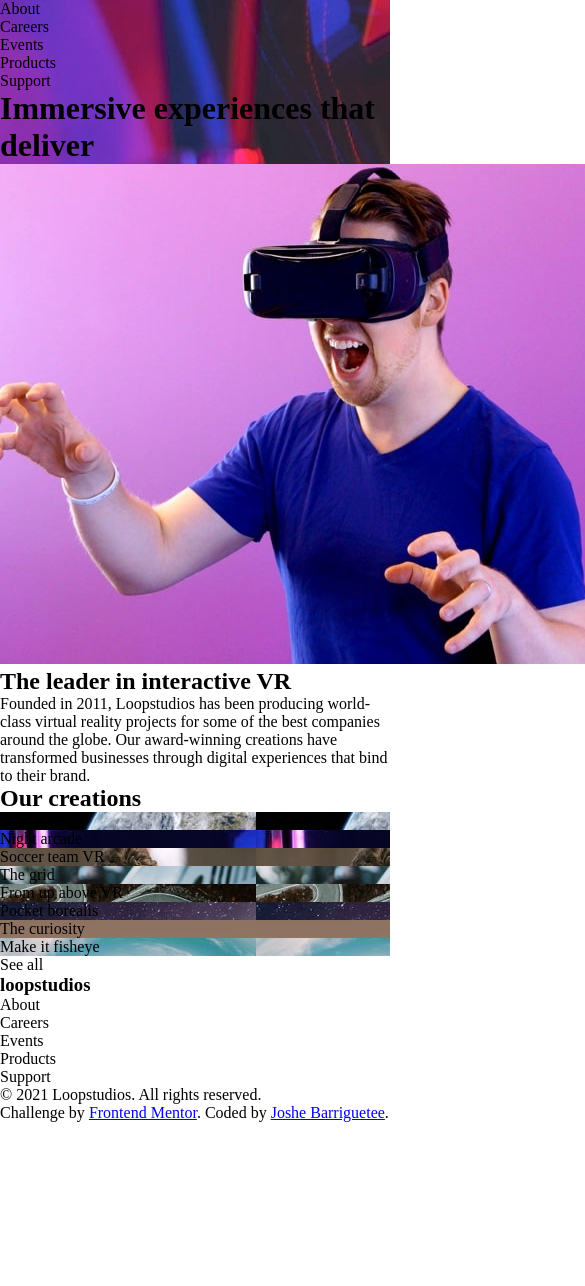
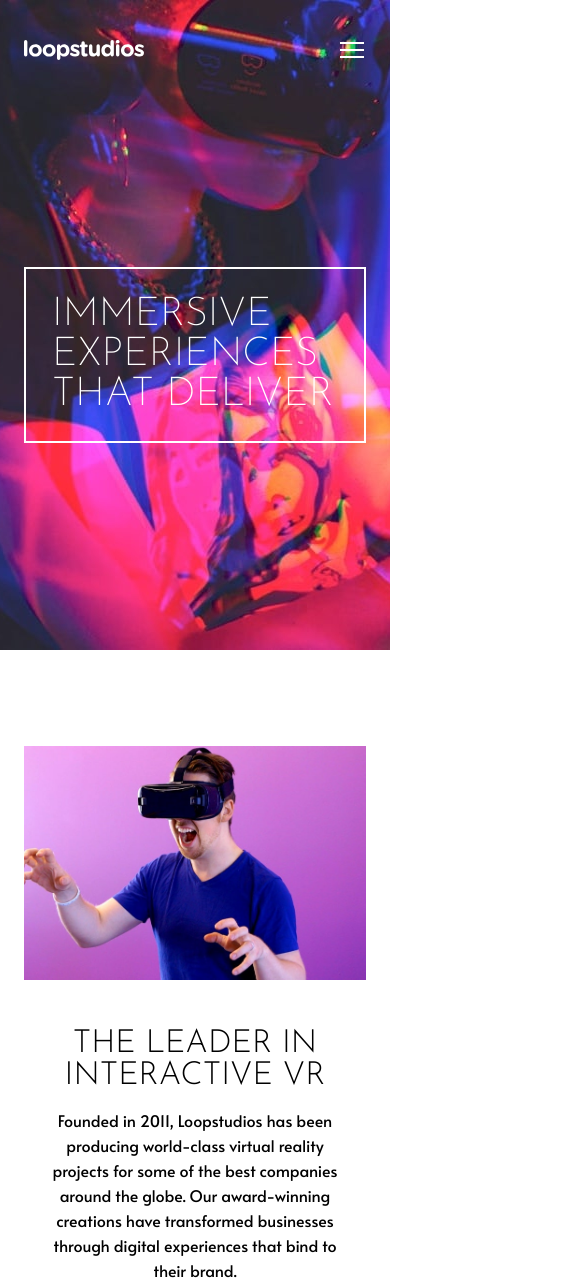
Before and after one commit to jbarriguete86/Loopstudios-landing-page, a plain HTML site: page index.html in a window 390 px wide. Shown: the top 1286 px of the page, 585 px wide, since content can reach past the window. Before the commit the page ends 1122 px from the top, so only its background shows below. Drawn offline with Linux system fonts and the light colour scheme.

Commit message:
mobile commit
Finished the mobile version of the website

```diff
--- a/index.css
+++ b/index.css
@@ -5,11 +5,178 @@
 
 }
 
-header{
-    background: url("./images/desktop/image-hero.jpg");
+body{
+    width: 100dvw;
+    height: 100dvh;
+    font-family: "Josefin Sans", sans-serif;
 }
 
-/* services section */
+/* HEADER SECTION */
+
+header{
+    display: flex;
+    flex-direction: column;
+    background-image: url('./images/desktop/image-hero.jpg');
+    height: 650px;
+    width: 100%;
+    background-repeat: no-repeat;
+    background-position: center;
+    color: #FFFFFF;
+}
+
+.navbar,
+.nav--inner{
+    display: flex;
+}
+
+.navbar{
+    position: relative;
+    justify-content: space-between;
+}
+
+.closeNav--btn,
+.logo{
+z-index: 1;
+}
+
+.nav--inner{
+    height: 650px;
+    width: 100%;
+    margin: 0;
+    position: absolute;
+    flex-direction: column;
+    background: #000000;
+    padding: 233px 24px 0;
+    gap: 24px;
+    /* transition: display 0.5s ease */
+}
+
+.nav--inner > p{
+    cursor: pointer;
+    font-size: 1.5rem;
+    font-weight:200;
+    text-transform: uppercase;
+}
+
+.logo{
+    width: 144px;
+    padding: 40px 0 0 24px;
+}
+
+.navbar,
+.nav--inner,
+.closeNav--btn,
+.hambg--icon{
+    transition: all 0.5s ease-in-out;
+}
+
+.hambg--icon{
+    width: 24px;
+    object-fit: scale-down;
+    cursor: pointer;
+    margin-top: 40px;
+    margin-right: 26px;
+}
+
+.closeNav--btn{
+    cursor: pointer;
+    font-size: 1.5rem;
+    margin-top: 40px;
+    margin-right: 26px;
+
+}
+
+.opened,
+.closed{
+    display: none;
+}
+
+
+header > h1{
+    text-transform: uppercase;
+    margin:auto 24px;
+    padding: 26px;
+    font-size: 2.5rem;
+    font-weight: 200;
+    border: 2px solid #FFFFFF;
+
+}
+
+/* ABOUT SECTION */
+.about,
+.about--inner{
+    display: flex;
+    flex-direction: column;
+}
+
+.about{
+    margin: 96px 24px;
+    gap: 3em;
+}
+
+.about > img{
+    width: 100%;
+}
+
+.about--inner{
+    justify-content: space-between;
+    gap: 1em;
+    margin: 0 24px;
+}
+
+.about--inner > h2,
+.about--inner > p{
+    text-align: center;
+}
+
+.about--inner > h2{
+font-size: 2rem;
+text-transform: uppercase;
+font-weight: 300;
+}
+
+.about--inner > p{
+    font-family: "Alata", sans-serif;
+    font-weight: 400;
+    font-size: 1rem;
+    line-height: 25px;
+}
+
+
+/* SERVICES SECTION */
+.services{
+    display: flex;
+    flex-direction: column;
+    gap: 24px;
+    justify-content: center;
+    align-items: center;
+    margin-bottom: 96px;
+}
+
+.services > h2{
+    margin-bottom: 24px;
+    font-size: 2rem;
+    font-weight: 300;
+    text-transform: uppercase;
+
+}
+
+.service{
+    display: flex;
+    align-items: center;
+    width: 327px;
+    height: 120px;
+    padding-left: 20px;
+    color: #FFFFFF;
+    font-size:1.5rem;
+    font-weight: 300;
+    text-transform: uppercase;
+    cursor: pointer;
+}
+
+.service > p{
+    width: 180px;
+}
 
 .deep--earth{
 background: url('./images/desktop/image-deep-earth.jpg')
@@ -42,3 +209,67 @@ background: url('./images/desktop/image-curiosity.jpg');
 .make--fisheye{
 background: url('./images/desktop/image-fisheye.jpg');
 }
+
+.all--btn{
+padding: 13px 43px;
+text-transform: uppercase;
+font-size: 0.875rem;
+border: 1px black solid;
+cursor: pointer;
+}
+
+/* footer */
+
+footer,
+.footer--navs,
+.footer--socMedia,
+.attribution{
+    display: flex;
+}
+
+footer,
+.footer--navs{
+    flex-direction: column;
+}
+
+footer{
+    align-items: center;
+    background-color: #000000;
+    color:#FFFFFF;
+    padding: 56px 52px;
+}
+
+.logo--footer{
+    width: 144px;
+    margin-bottom: 32px;
+}
+
+.footer--navs{
+    gap: 1em;
+    margin-bottom: 48px;
+}
+
+.footer--socMedia{
+    gap: 1em;
+    margin-bottom: 16px;
+}
+
+.copyright{
+    font-family: "Alata", sans-serif;
+    font-weight: 300;
+    margin-bottom: 1em;;
+}
+
+.attribution{
+    font-family: "Alata", sans-serif;
+    font-weight: 300;
+    flex-direction: column;
+    justify-content: center;
+    gap: 1em;
+}
+
+.social--media,
+.footer--navs > p{
+    cursor: pointer;
+
+}
--- a/index.html
+++ b/index.html
@@ -4,29 +4,38 @@
   <meta charset="UTF-8">
   <meta name="viewport" content="width=device-width, initial-scale=1.0"> <!-- displays site properly based on user's device -->
   <link rel="icon" type="image/png" sizes="32x32" href="./images/favicon-32x32.png">
-
   <title>Frontend Mentor | Loopstudios landing page</title>
+  <link rel="preconnect" href="https://fonts.googleapis.com">
+  <link rel="preconnect" href="https://fonts.gstatic.com" crossorigin>
+  <link href="https://fonts.googleapis.com/css2?family=Alata&family=Josefin+Sans:ital,wght@0,100..700;1,100..700&display=swap" rel="stylesheet">
   <link rel="stylesheet" href="./index.css">
 </head>
 <body>
   <header>
     <div class="navbar">
+      <img class="logo" src="./images/logo.svg" alt="logo of loopstudios">
+      <img class="hambg--icon" src="./images/icon-hamburger.svg" alt="image of a icon-hamburger" />
+      <p class="closeNav--btn closed">X</p>
+    <div class="nav--inner closed">
       <p>About</p>
       <p>Careers</p>
       <p>Events</p>
       <p>Products</p>
       <p>Support</p>
     </div>
+    </div>
     <h1>Immersive experiences that deliver</h1>
   </header>
   <main>
     <section class="about">
       <img src="./images/desktop/image-interactive.jpg" alt="a picture of a person playing with vr lenses">
-      <h2>The leader in interactive VR</h2>
-      <p>Founded in 2011, Loopstudios has been producing world-class virtual reality
-        projects for some of the best companies around the globe. Our award-winning
-        creations have transformed businesses through digital experiences that bind
-        to their brand.</p>
+      <div class="about--inner">
+        <h2>The leader in interactive VR</h2>
+        <p>Founded in 2011, Loopstudios has been producing world-class virtual reality
+          projects for some of the best companies around the globe. Our award-winning
+          creations have transformed businesses through digital experiences that bind
+          to their brand.</p>
+      </div>
     </section>
     <section class="services">
       <h2>Our creations</h2>
@@ -67,7 +76,7 @@
     </section>
   </main>
   <footer>
-    <h3>loopstudios</h3>
+    <img class="logo--footer" src="./images/logo.svg" alt="logo of loopstudios">
     <div class="footer--navs">
       <p>About</p>
       <p>Careers</p>
@@ -75,11 +84,18 @@
       <p>Products</p>
       <p>Support</p>
     </div>
-    <p>© 2021 Loopstudios. All rights reserved.</p>
+    <div class="footer--socMedia">
+      <img class="social--media"  src="./images/icon-facebook.svg" alt="icon of facebook" />
+      <img class="social--media"  src="./images/icon-twitter.svg" alt="icon of twitter" />
+      <img class="social--media"  src="./images/icon-pinterest.svg" alt="icon of pinteres"/>
+      <img class="social--media"  src="./images/icon-instagram.svg" alt="icon of instagram"/>
+    </div>
+    <p class="copyright">© 2021 Loopstudios. All rights reserved.</p>
     <div class="attribution">
-      Challenge by <a href="https://www.frontendmentor.io?ref=challenge" target="_blank">Frontend Mentor</a>.
-      Coded by <a href="#">Joshe Barriguetee</a>.
+      <p>Challenge by <span><a href="https://www.frontendmentor.io?ref=challenge" target="_blank">Frontend Mentor</a></span>.</p>
+      <p>Coded by <span><a href="#">Joshe Barriguete</a></span>.</p>
     </div>
   </footer>
+  <script src="index.js" type="module"></script>
 </body>
 </html>
--- /dev/null
+++ b/index.js
@@ -0,0 +1,25 @@
+const hmbgBtn = document.querySelector('.hambg--icon')
+const closeNavBtn = document.querySelector('.closeNav--btn')
+const navOptions = document.querySelector('.nav--inner')
+
+console.log(navOptions)
+
+function handleNav(){
+    if(!hmbgBtn.classList.contains('opened')){
+        hmbgBtn.classList.add('opened')
+        closeNavBtn.classList.remove('closed')
+        navOptions.classList.remove('closed')
+    } else{
+        hmbgBtn.classList.remove('opened')
+        closeNavBtn.classList.add('closed')
+        navOptions.classList.add('closed')
+    }
+}
+
+hmbgBtn.addEventListener('click', ()=>{
+    handleNav()
+})
+
+closeNavBtn.addEventListener('click', ()=>{
+    handleNav()
+})
```
